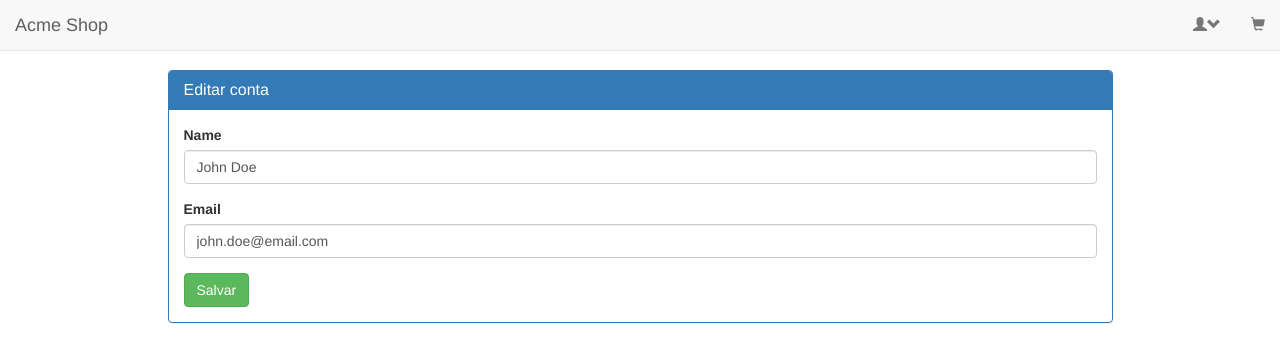
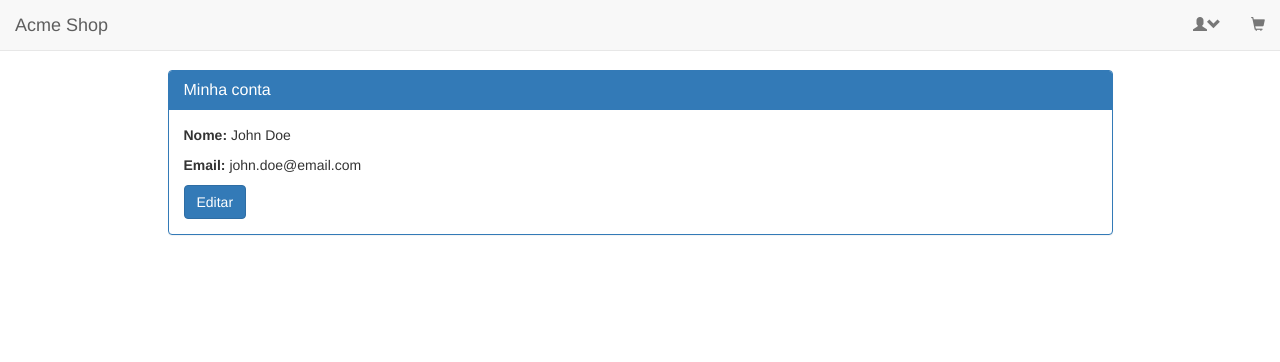
Before and after one commit to felipepalazzo/shop-app, an Angular app: page /user in a window 1280 px wide. Shown: the top 362 px of the page. Built offline with nearby package versions, Linux system fonts and the light colour scheme.

Commit message:
Create user form service and add some validations

```diff
--- a/src/app/app.module.ts
+++ b/src/app/app.module.ts
@@ -11,6 +11,7 @@ import { UserFormComponent } from './user-form/user-form.component';
 
 // service
 import { OrderListService } from './order-list/order-list.service';
+import { UserFormService } from './user-form/user-form.service';
 
 const routes: Routes = [
   { path: '', component: AppComponent, pathMatch: 'full' },
@@ -32,7 +33,8 @@ const routes: Routes = [
     RouterModule.forRoot(routes),
   ],
   providers: [
-    OrderListService
+    OrderListService,
+    UserFormService
   ],
   bootstrap: [AppComponent]
 })
--- a/src/app/top-menu/top-menu.component.html
+++ b/src/app/top-menu/top-menu.component.html
@@ -1,7 +1,7 @@
 <nav class="navbar navbar-default navbar-fixed-top">
   <div class="container-fluid">
     <div class="navbar-header">
-      <a class="navbar-brand" href="#">Acme Shop</a>
+      <a class="navbar-brand" routerLink="/">Acme Shop</a>
     </div>
     <div class="collapse navbar-collapse">
       <ul class="nav navbar-nav navbar-right">
@@ -11,7 +11,7 @@
             <i class="glyphicon glyphicon-chevron-down"></i>
           </a>
           <ul class="dropdown-menu">
-            <li><a routerLink="/user">Sua conta</a></li>
+            <li><a routerLink="/user">Minha conta</a></li>
             <li><a href="">Endereços de entrega</a></li>
           </ul>
         </li>
--- a/src/app/user-form/user-form.component.html
+++ b/src/app/user-form/user-form.component.html
@@ -1,18 +1,23 @@
 <div class="panel panel-primary">
   <div class="panel-heading">
-    <h3 class="panel-title">Editar conta</h3>
+    <h3 class="panel-title">Minha conta</h3>
   </div>
   <div class="panel-body">
-    <form (ngSubmit)="onSubmit(f)" #f="ngForm" novalidate>
-      <div class="form-group">
-        <label>Name</label>
-        <input type="text" class="form-control" name="name" [ngModel]="user.name" required>
+    <div *ngIf="!isEditing">
+      <p><strong>Nome:</strong> {{ user.name }}</p>
+      <p><strong>Email:</strong> {{ user.email }}</p>
+      <button class="btn btn-primary" (click)="toggleEdit()">Editar</button>
+    </div>
+    <form (ngSubmit)="onSubmit(f)" #f="ngForm" novalidate *ngIf="isEditing">
+      <div class="form-group" [ngClass]="{ 'has-error': name.errors?.required }">
+        <label>Nome</label>
+        <input type="text" class="form-control" name="name" [(ngModel)]="user.name" required #name="ngModel">
       </div>
-      <div class="form-group">
+      <div class="form-group" [ngClass]="{ 'has-error': email.errors?.required }">
         <label>Email</label>
-        <input type="email" class="form-control" name="email" [ngModel]="user.email" required>
+        <input type="email" class="form-control" name="email" [(ngModel)]="user.email" required #email="ngModel">
       </div>
-      <button class="btn btn-success">Salvar</button>
+      <button class="btn btn-success" type="submit" [disabled]="f.invalid">Salvar</button>
     </form>
   </div>
 </div>
--- a/src/app/user-form/user-form.component.ts
+++ b/src/app/user-form/user-form.component.ts
@@ -1,4 +1,5 @@
-import { Component } from '@angular/core';
+import { Component, OnInit } from '@angular/core';
+import { UserFormService } from './user-form.service';
 
 import { User } from '../models/user.interface';
 
@@ -6,12 +7,18 @@ import { User } from '../models/user.interface';
   selector: 'user',
   templateUrl: './user-form.component.html',
 })
-export class UserFormComponent {
-  user: User = {
-    name: 'John Doe',
-    email: 'john.doe@email.com',
+export class UserFormComponent implements OnInit {
+  user: User;
+  isEditing: boolean = false;
+  constructor(private userFormService: UserFormService){}
+  ngOnInit(){
+    this.user = this.userFormService.get()
+  }
+  toggleEdit(){
+    this.isEditing = !this.isEditing
   }
   onSubmit(form){
-    this.user = Object.assign({}, this.user, form.value);
+    this.userFormService.update(form.value)
+    this.toggleEdit()
   }
 }
--- /dev/null
+++ b/src/app/user-form/user-form.service.ts
@@ -0,0 +1,17 @@
+import { Injectable } from '@angular/core';
+
+import { User } from '../../app/models/user.interface';
+
+@Injectable()
+export class UserFormService {
+  user: User = {
+    name: 'John Doe',
+    email: 'john.doe@email.com',
+  }
+  get() {
+    return this.user;
+  }
+  update(data){
+    this.user = Object.assign({}, this.user, data);
+  }
+}
```
